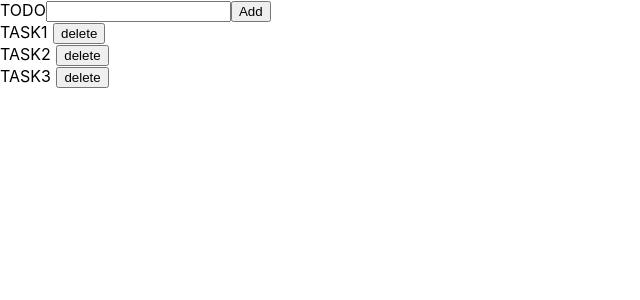
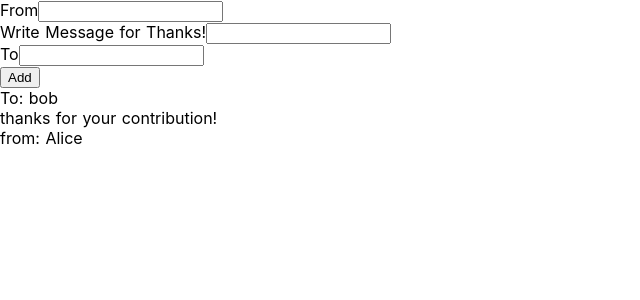
Before and after one commit to theMistletoe/thxmsg, a Nuxt app: page / in a window 1280 px wide. Shown: the top 300 px of the page, without its empty margins (0-640 px from the left). Built offline with nearby package versions, Linux system fonts and the light colour scheme.

Commit message:
mod: change todo to thxmsg

```diff
--- a/components/Form.vue
+++ b/components/Form.vue
@@ -1,8 +1,18 @@
 <template>
     <div class="form">
-        <form @submit.prevent="todoAdd">
-            <label>TODO</label>
-            <input type="text" v-model="todo">
+        <form @submit.prevent="addThanksMsg">
+            <div class="form-from">
+                <label>From</label>
+                <input type="text" v-model="from">
+            </div>
+            <div class="form-msg">
+                <label>Write Message for Thanks!</label>
+                <input type="textarea" v-model="msg">
+            </div>
+            <div class="form-to">
+                <label>To</label>
+                <input type="text" v-model="to">
+            </div>
             <button type="submit">Add</button>
         </form>
     </div>
@@ -12,13 +22,24 @@
 export default {
     data() {
         return {
-            todo: '',
+            from: '',
+            msg: '',
+            to: '',
         }
     },
     methods: {
-        todoAdd () {
-            this.$emit('todoAdded', this.todo);
-            this.todo = '';
+        addThanksMsg () {
+            const newThanksMsg = {
+                to: this.to,
+                msg: this.msg,
+                from: this.from,
+            };
+
+            this.$emit('thanksMsgAdded', newThanksMsg);
+
+            this.from = '';
+            this.msg = '';
+            this.to = '';
         }
     },
 }
--- a/components/List.vue
+++ b/components/List.vue
@@ -1,11 +1,9 @@
 <template>
     <div class="list">
         <ListItem
-            v-for="(todo, index) in todos"
-            v-bind:key="todo.index"
-            @deleteTodo="todos.splice(index, 1)">
-            {{ todo }}
-        </ListItem>
+            v-for="(thanksMsg, index) in thanksMsgs"
+            v-bind:key="index"
+            :thanksMsg=thanksMsg />
     </div>
 </template>
 
@@ -16,11 +14,8 @@ export default {
     components: {
         ListItem,
     },
-    props: ['todos'],
+    props: ['thanksMsgs'],
     methods: {
-        deleteTodo(index) {
-            this.$emit('deleted', index);
-        }
     },
 }
 </script>
--- a/components/ListItem.vue
+++ b/components/ListItem.vue
@@ -1,11 +1,21 @@
 <template>
     <div class="list-item">
-        <slot />
-        <button @click="$emit('deleteTodo')">delete</button>
+        <div class="list-item-to">
+            To: {{ thanksMsg.to }}
+        </div>
+        <div class="list-item-msg">
+            {{ thanksMsg.msg }}
+        </div>
+        <div class="list-item-from">
+            from: {{ thanksMsg.from }}
+        </div>
     </div>
 </template>
 
 <script>
+export default {
+    props: ['thanksMsg']
+}
 </script>
 
 <style lang="scss" scoped>
--- a/pages/index.vue
+++ b/pages/index.vue
@@ -1,7 +1,7 @@
 <template>
   <div class="page">
-    <Form @todoAdded="newTodo" />
-    <List :todos="todos" />
+    <Form @thanksMsgAdded="newThanksMsg" />
+    <List :thanksMsgs="thanksMsgs" />
   </div>
 </template>
 
@@ -16,12 +16,18 @@
     },
     data() {
       return {
-        todos: ['TASK1', 'TASK2', 'TASK3'], // init tasks
+        thanksMsgs: [
+          {
+            to:'bob',
+            msg: 'thanks for your contribution!',
+            from:'Alice',
+          }
+        ], // init thanks msg
       }
     },
     methods: {
-      newTodo (todo) {
-        this.todos.push(todo);
+      newThanksMsg (thanksMsg) {
+        this.thanksMsgs.push(thanksMsg);
       }
     }
   }
```
